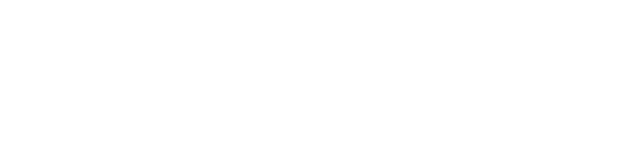
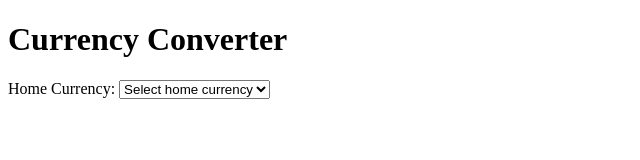
Before and after one commit to nimcomuxidinaxmed7-cmd/Expense-Tracker-project, a plain HTML site: page index.html in a window 1280 px wide. Shown: the whole page, without its empty margins (0-640 px from the left). Drawn offline with Linux system fonts and the light colour scheme.

Commit message:
Add home currency selector

```diff
--- a/index.html
+++ b/index.html
@@ -6,3 +6,19 @@
 
     <title>Currency Converter</title>
   </head>
+  <body>
+
+      <h1>Currency Converter</h1>
+      <div>
+        <label for="homeCurrency">Home Currency:</label>
+        <select id="homeCurrency" name="homeCurrency" required>
+            <option value="" disabled selected>Select home currency</option>
+            <option value="USD">USD</option>
+            <option value="EUR">EUR</option>
+            <option value="KES">KES</option>
+            <option value="GBP">GBP</option>
+            <option value="INR">INR (₹)</option>
+            <option value="JPY">JPY (¥)</option>
+        </select>
+
+     </div>
```
